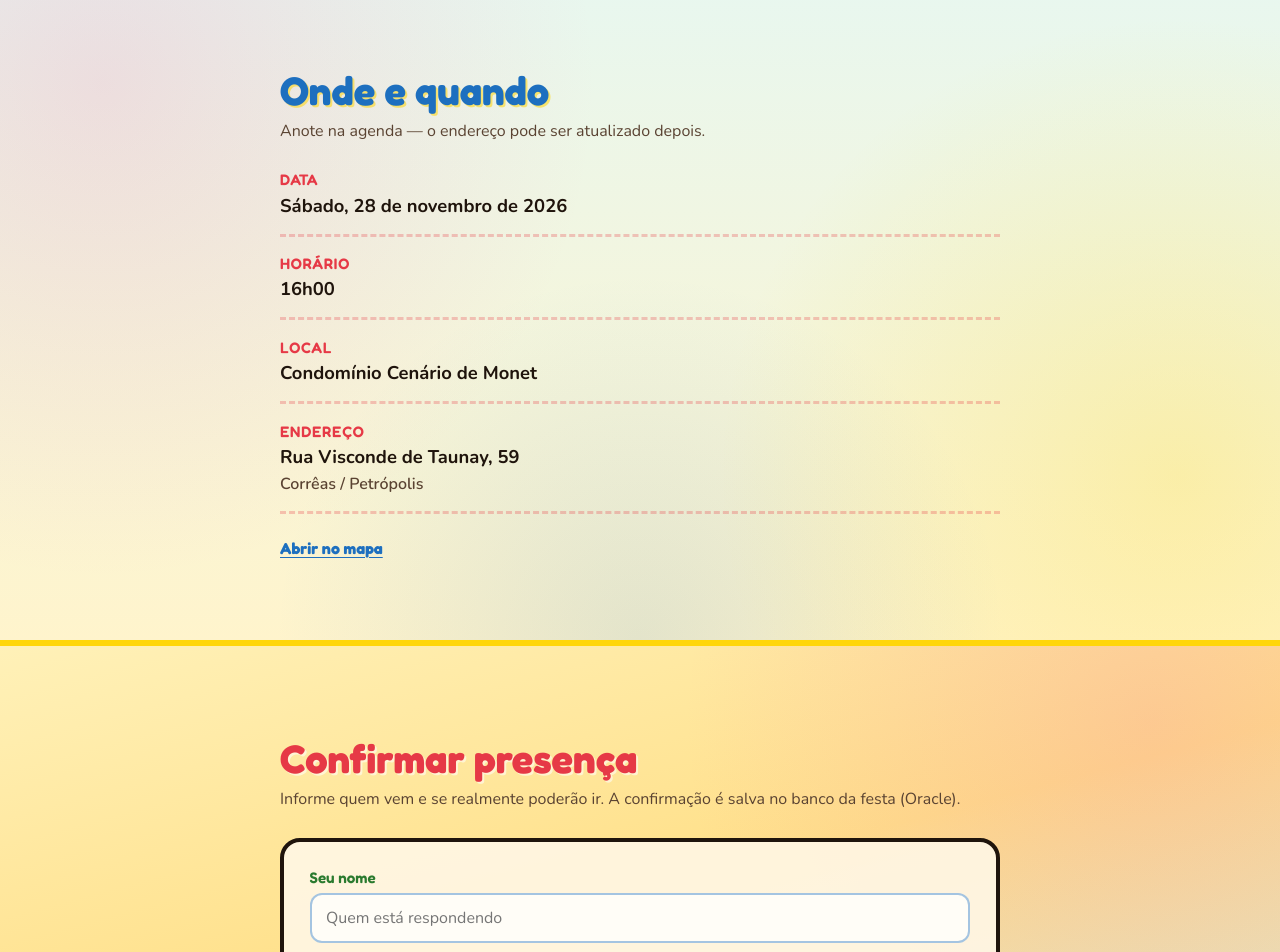
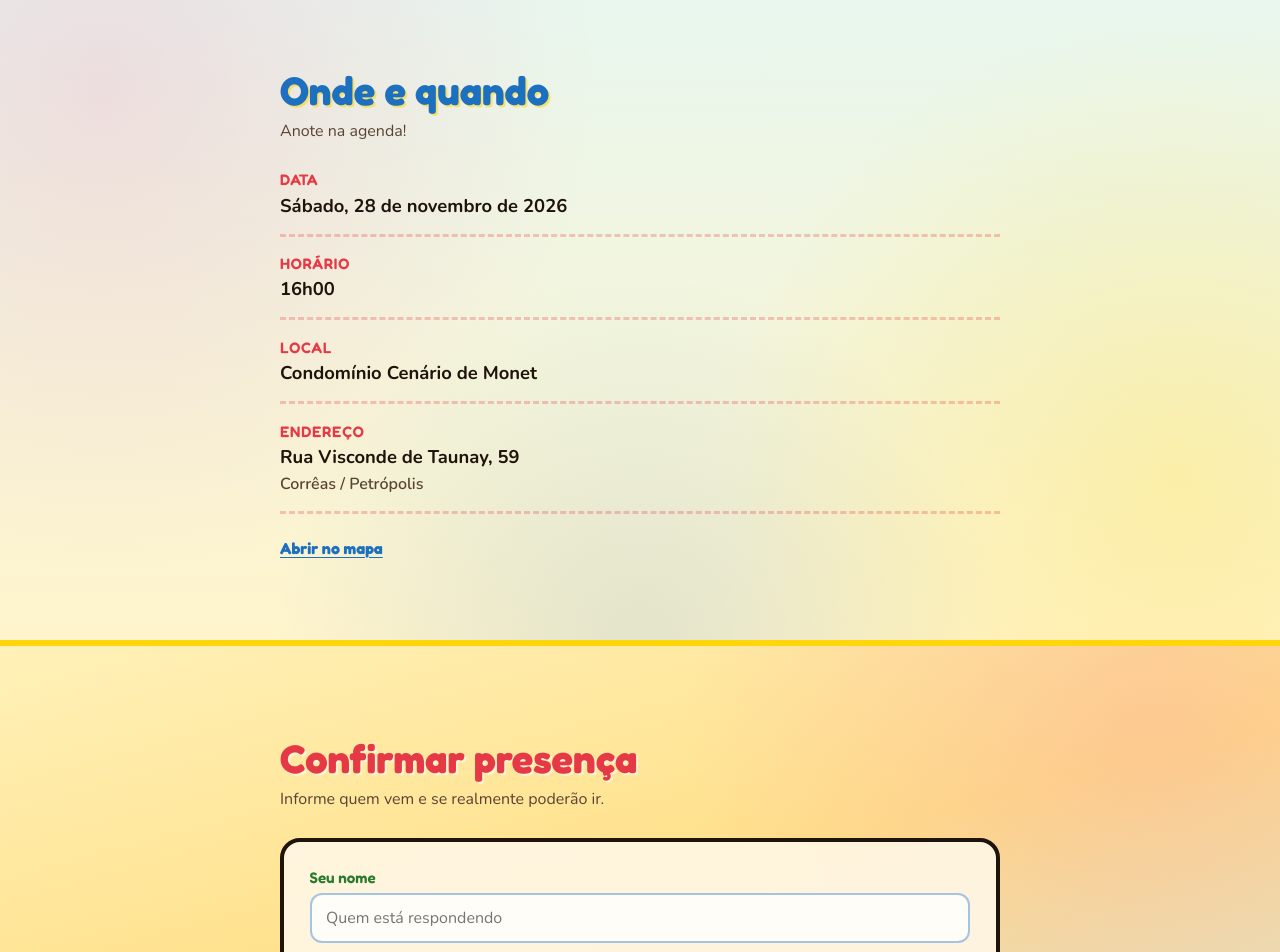
Before and after one commit to dccouto/Calebe-festa, a Vue app: page / in a window 1280 px wide. Shown: the part 820-1772 px from the top of the page. Built offline with nearby package versions, Linux system fonts and the light colour scheme; no server answers.

Commit message:
ajustando textos

```diff
--- a/src/components/LocalSection.vue
+++ b/src/components/LocalSection.vue
@@ -2,7 +2,7 @@
   <section class="local" id="local">
     <div class="local-inner">
       <h2>Onde e quando</h2>
-      <p class="apoio">Anote na agenda — o endereço pode ser atualizado depois.</p>
+      <p class="apoio">Anote na agenda!</p>
 
       <dl class="detalhes">
         <div>
--- a/src/components/RsvpSection.vue
+++ b/src/components/RsvpSection.vue
@@ -3,9 +3,7 @@
     <div class="rsvp-inner">
       <h2>Confirmar presença</h2>
       <p class="apoio">
-        Informe quem vem e se realmente poderão ir. A confirmação é salva no banco da festa
-        <template v-if="ordsOk"> (Oracle)</template>
-        <template v-else> (modo local até configurar a API)</template>.
+        Informe quem vem e se realmente poderão ir.
       </p>
 
       <form class="formulario" @submit.prevent="enviar">
```
